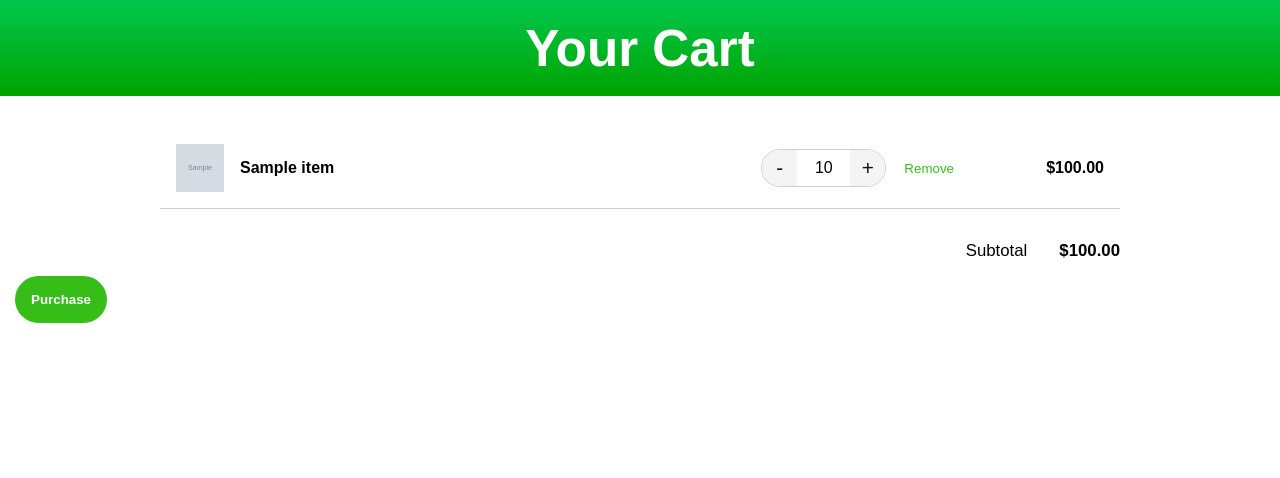
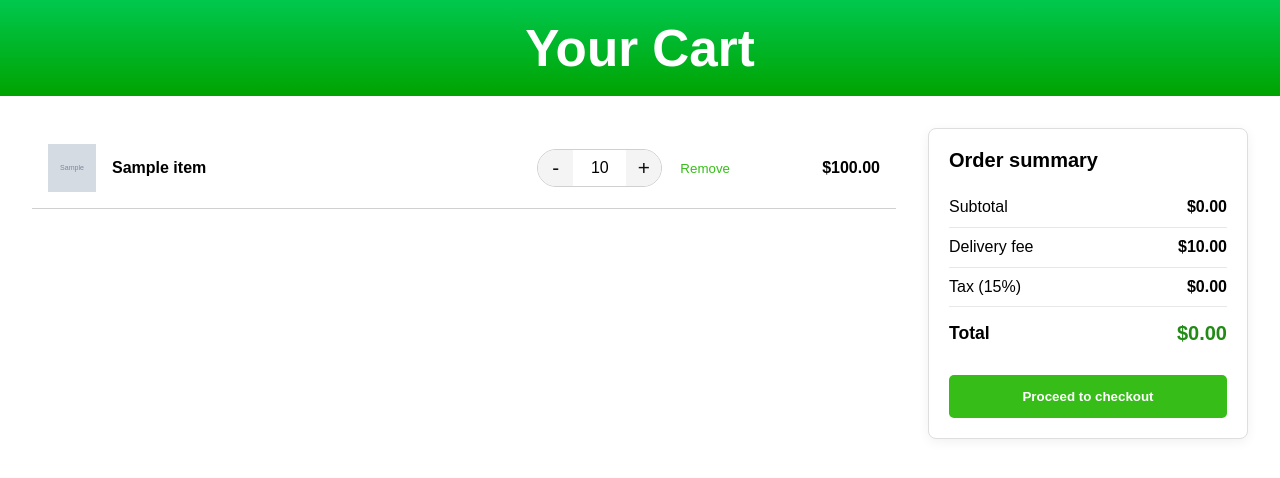
Before and after one commit to ACure8/SQL-customers, a Flask app: template templates/Cart.html in a window 1280 px wide. Shown: the part 80-558 px from the top of the page. Run offline with Flask 3, Linux system fonts and the light colour scheme; the template is opened without the code that fills it: most values are stand-ins (such as "Sample title", 1, 10 or a date in 2020); grey boxes marked "Sample" are stand-in pictures; some libraries are stand-ins or nearby versions.

Commit message:
Implement checkout totals calculation, enhance cart layout, and improve stock management in product handling

```diff
--- a/static/Accounts.css
+++ b/static/Accounts.css
@@ -10,6 +10,7 @@
 a {
   color: #36bd18;
 }
+
 
 html,
 body {
@@ -223,6 +224,7 @@
   flex-direction: row;
   justify-content: space-evenly;
   margin-right: 10%;
+
 }
 
 .footerparts {
--- a/static/Cart.css
+++ b/static/Cart.css
@@ -165,8 +165,17 @@
 .cart-list {
   list-style: none;
   padding: 0;
-  max-width: 60rem;
+  margin: 0;
+}
+
+.cart-layout {
+  display: grid;
+  grid-template-columns: minmax(0, 1fr) 20rem;
+  align-items: start;
+  gap: 2rem;
+  max-width: 76rem;
   margin: 2rem auto;
+  padding: 0 1.5rem;
 }
 
 .cart-item {
@@ -242,18 +251,37 @@
 }
 
 .cart-summary {
-  max-width: 60rem;
-  margin: 1rem auto 0;
-  display: flex;
-  justify-content: flex-end;
-  padding: 0 1rem;
+  padding: 1.25rem;
+  border: 1px solid #dedede;
+  border-radius: 8px;
+  background: var(--card);
+  box-shadow: 0 3px 12px rgba(0, 0, 0, 0.06);
+}
+
+.cart-summary h2 {
+  margin: 0 0 1rem;
+  font-size: 1.25rem;
 }
 
 .summary-row {
   display: flex;
-  gap: 2rem;
+  justify-content: space-between;
   align-items: center;
-  font-size: 1.05rem;
+  gap: 1rem;
+  padding: 0.65rem 0;
+  border-bottom: 1px solid #e8e8e8;
+}
+
+.summary-grand-total {
+  margin-top: 0.25rem;
+  border-bottom: 0;
+  font-size: 1.1rem;
+  font-weight: 700;
+}
+
+.order-total {
+  color: #218b16;
+  font-size: 1.25rem;
 }
 
 .btn-primary {
@@ -267,6 +295,23 @@
   margin: 15px;
 }
 
+.cart-summary .btn-primary {
+  width: 100%;
+  margin: 1.25rem 0 0;
+  border-radius: 5px;
+  padding: 14px;
+}
+
+@media (max-width: 850px) {
+  .cart-layout {
+    grid-template-columns: minmax(0, 1fr);
+  }
+
+  .cart-summary {
+    width: auto;
+  }
+}
+
 .btn-link {
   border: 0;
   background: transparent;
--- a/templates/Cart.html
+++ b/templates/Cart.html
@@ -39,6 +39,7 @@
                     </div>
                 </div>
                 {% if cart_items and cart_items|length > 0 %}
+                    <div class="cart-layout">
                         <ul class="cart-list">
                             {% for item in cart_items %}
                             <li class="cart-item" data-product-id="{{ item.product_id }}" data-price="{{ item.price }}">
@@ -62,16 +63,30 @@
                             </li>
                             {% endfor %}
                         </ul>
-                    <div class="cart-summary">
+                        <aside class="cart-summary" data-delivery-fee="{{ delivery_fee }}" data-tax-rate="{{ tax_rate }}">
+                            <h2>Order summary</h2>
                             <div class="summary-row">
                                 <span>Subtotal</span>
-                            <strong class="cart-total">${{ "%.2f"|format(cart_total) }}</strong>
+                                <strong class="cart-subtotal">${{ "%.2f"|format(cart_total) }}</strong>
                             </div>
+                            <div class="summary-row">
+                                <span>Delivery fee</span>
+                                <strong class="delivery-total">${{ "%.2f"|format(delivery_fee) }}</strong>
+                            </div>
+                            <div class="summary-row">
+                                <span>Tax (15%)</span>
+                                <strong class="tax-total">${{ "%.2f"|format(tax_amount) }}</strong>
+                            </div>
+                            <div class="summary-row summary-grand-total">
+                                <span>Total</span>
+                                <strong class="order-total">${{ "%.2f"|format(order_total) }}</strong>
                             </div>
                             <form action="{{ url_for('cart_page') }}" method="post">
                                 <input type="hidden" name="action" value="purchase">
-                        <button type="submit" class="btn-primary">Purchase</button>
+                                <button type="submit" class="btn-primary">Proceed to checkout</button>
                             </form>
+                        </aside>
+                    </div>
                 {% else %}
                     <div class="empty-cart">
                         <i class="ri-shopping-bag-3-line empty-cart-icon"></i>
--- a/templates/Wowfoods.html
+++ b/templates/Wowfoods.html
@@ -77,13 +77,14 @@
         <div class="products">
             {% for product in popular[:5] %}
             <div class="productcards">
-                <img src="{{ url_for('static', filename=product.image_url) }}" alt="{{ product.product_name }}">
+                <img src="{{ product.image_url }}" alt="{{ product.product_name }}">
                 <div class ="productdetails">
                     <div class="productnameprice">
                         <h3 class="productname" id="details">{{ product.product_name }}</h3>
                         <h3 class="productprice" id="details">${{ "%.2f"|format(product.price) }}</h3>
                     </div>
                     <h4 class="productcate" id="details">{{ product.category_name }}</h4>
+                    <h4 class="productstock" id="details">Stock: {{ product.stock }}</h4>
                     <form action="{{ url_for('cart_page') }}" method="post" class="buy-btn">
                         <input type="hidden" name="product_id" value="{{ product.product_id }}">
                         <button type="submit">Buy</button>
```
Also changed, not shown: runflask.py (+96 -24 lines), static/Wowfoods.css (+1 -25 lines). Lines whose indentation alone changed are shown as unchanged.
